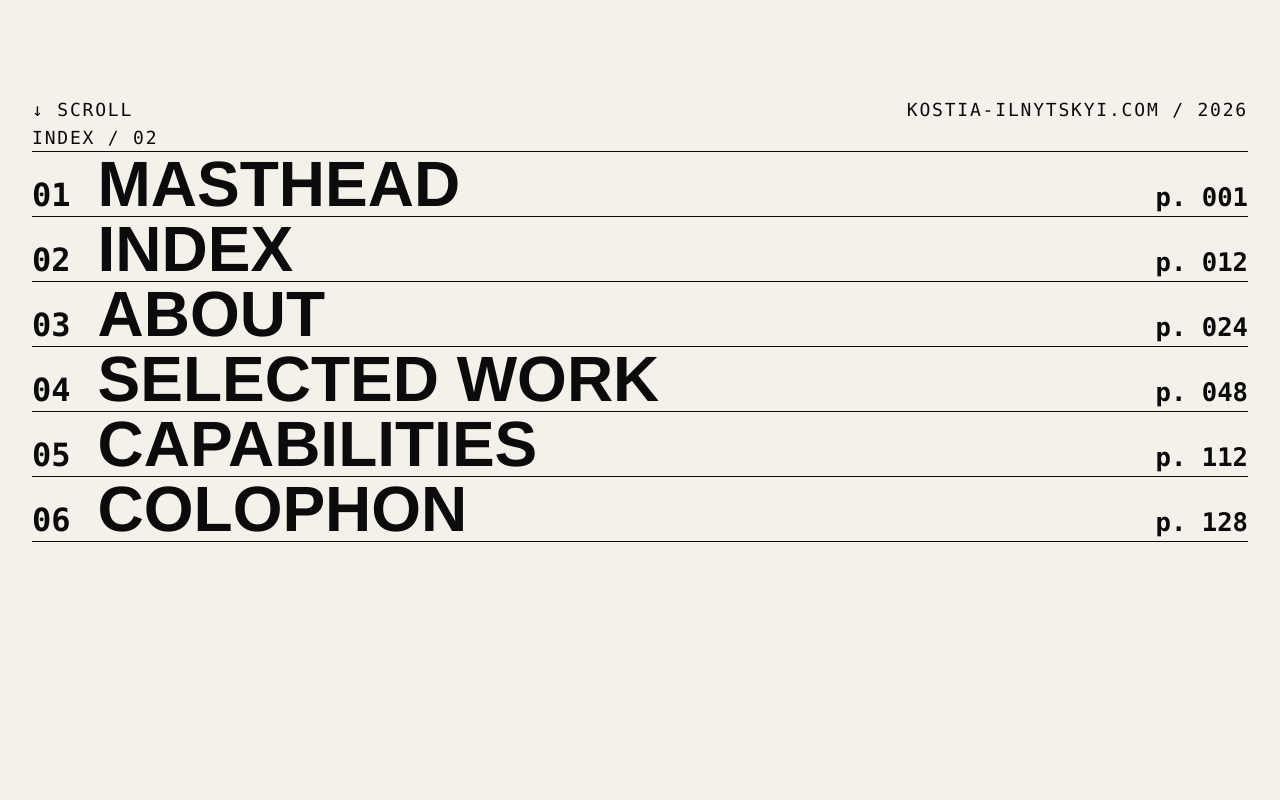
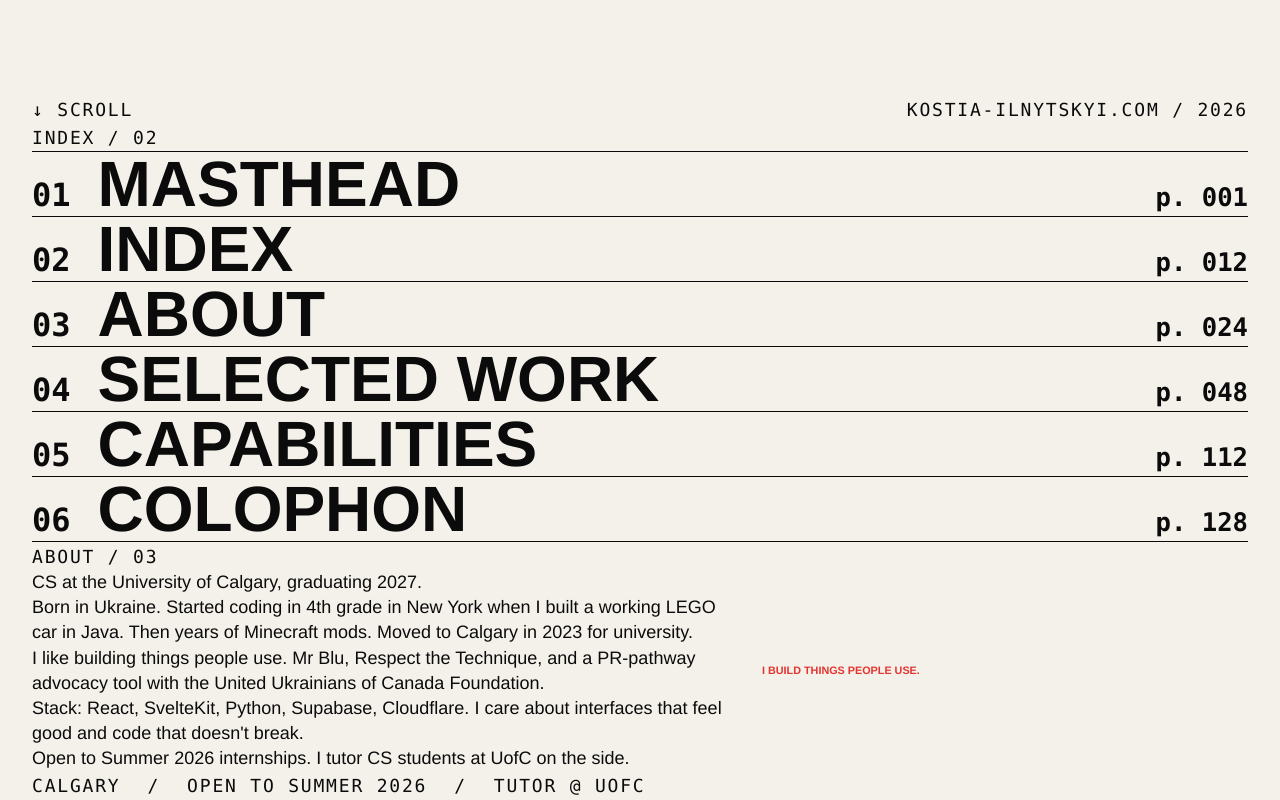
Before and after one commit to Kostia06/Portfolio, a Preact app: page / in a window 1280 px wide. Shown: the part 677-1477 px from the top of the page. Before the commit the page ends 1222 px from the top, so only its background shows below. Built offline with nearby package versions, Linux system fonts and the light colour scheme.

Commit message:
add About section with line reveal and scrub pull quote

```diff
--- a/src/app.tsx
+++ b/src/app.tsx
@@ -6,6 +6,7 @@ import { SectionLabel } from './components/primitives/SectionLabel'
 import { Rule } from './components/primitives/Rule'
 import { Masthead } from './components/sections/Masthead'
 import { IndexSection } from './components/sections/Index'
+import { About } from './components/sections/About'
 
 export function App() {
   useEffect(() => {
@@ -22,6 +23,8 @@ export function App() {
         <Rule />
         <IndexSection />
         <Rule />
+        <About />
+        <Rule />
       </main>
     </>
   )
--- /dev/null
+++ b/src/components/sections/About.tsx
@@ -0,0 +1,114 @@
+import { useEffect, useRef } from 'preact/hooks'
+import { gsap, ScrollTrigger } from '../../lib/scroll'
+import { splitLines } from '../../lib/split'
+import { bio } from '../../data/bio'
+
+export function About() {
+  const paraRef = useRef<HTMLDivElement>(null)
+  const quoteRef = useRef<HTMLParagraphElement>(null)
+
+  useEffect(() => {
+    if (!paraRef.current || !quoteRef.current) return
+
+    const paragraphs = paraRef.current.querySelectorAll<HTMLElement>('p')
+    const splits = Array.from(paragraphs).map((p) => splitLines(p))
+    const allLines = splits.flatMap((s) => s.lines ?? [])
+
+    gsap.set(allLines, { opacity: 0, y: 12 })
+    const st1 = ScrollTrigger.create({
+      trigger: paraRef.current,
+      start: 'top 75%',
+      onEnter: () => {
+        gsap.to(allLines, {
+          opacity: 1,
+          y: 0,
+          duration: 0.001,
+          ease: 'steps(1)',
+          stagger: 0.06,
+        })
+      },
+    })
+
+    const quoteEl = quoteRef.current
+    const st2 = ScrollTrigger.create({
+      trigger: quoteEl,
+      start: 'top bottom',
+      end: 'center center',
+      scrub: 0.3,
+      onUpdate: (self) => {
+        const s = 0.6 + self.progress * 0.4
+        gsap.set(quoteEl, { scale: s })
+      },
+    })
+
+    return () => {
+      st1.kill()
+      st2.kill()
+      splits.forEach((s) => s.revert())
+    }
+  }, [])
+
+  return (
+    <section
+      data-section="03"
+      data-section-name="ABOUT"
+      class="container py-24 md:py-40"
+    >
+      <div
+        class="mb-12"
+        style={{
+          fontFamily: 'var(--font-mono)',
+          fontSize: 'var(--text-meta)',
+          letterSpacing: '0.1em',
+          color: 'var(--color-mute)',
+        }}
+      >
+        ABOUT / 03
+      </div>
+
+      <div class="grid grid-cols-1 md:grid-cols-12 gap-8">
+        <div
+          ref={paraRef}
+          class="md:col-span-7 space-y-6"
+          style={{ fontSize: 'var(--text-body-lg)', lineHeight: 1.4 }}
+        >
+          {bio.paragraphs.map((p) => (
+            <p>{p}</p>
+          ))}
+        </div>
+        <div class="md:col-span-5 flex items-center">
+          <p
+            ref={quoteRef}
+            class="font-black uppercase"
+            style={{
+              fontSize: 'var(--text-display-2)',
+              letterSpacing: 'var(--tracking-display-tight)',
+              lineHeight: 'var(--leading-display)',
+              color: 'var(--color-red)',
+              transformOrigin: 'left center',
+            }}
+          >
+            {bio.pullQuote}
+          </p>
+        </div>
+      </div>
+
+      <div
+        class="mt-16 flex flex-wrap gap-6"
+        style={{
+          fontFamily: 'var(--font-mono)',
+          fontSize: 'var(--text-meta)',
+          letterSpacing: '0.1em',
+          color: 'var(--color-mute)',
+        }}
+      >
+        {bio.credits.map((c, i) => (
+          <>
+            <span>{c}</span>
+            {i < bio.credits.length - 1 && <span>/</span>}
+          </>
+        ))}
+      </div>
+    </section>
+  )
+}
```
